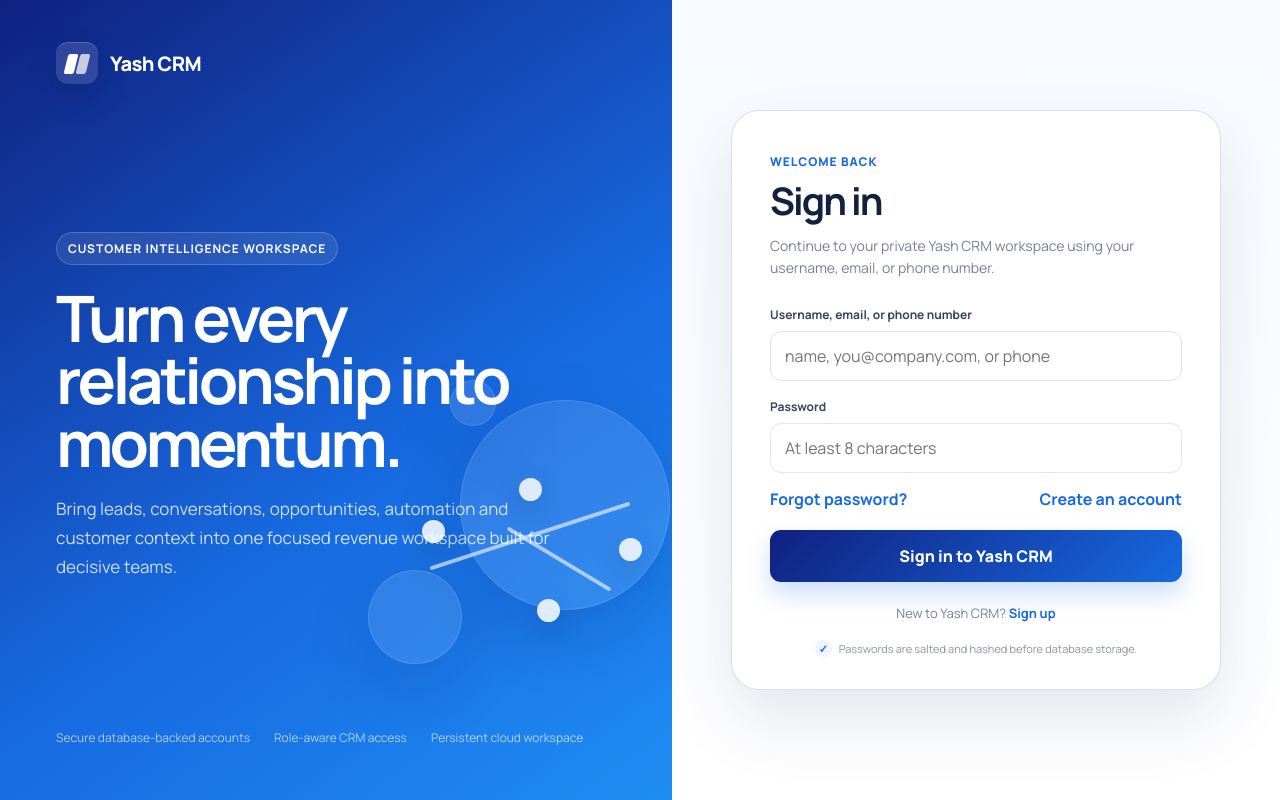
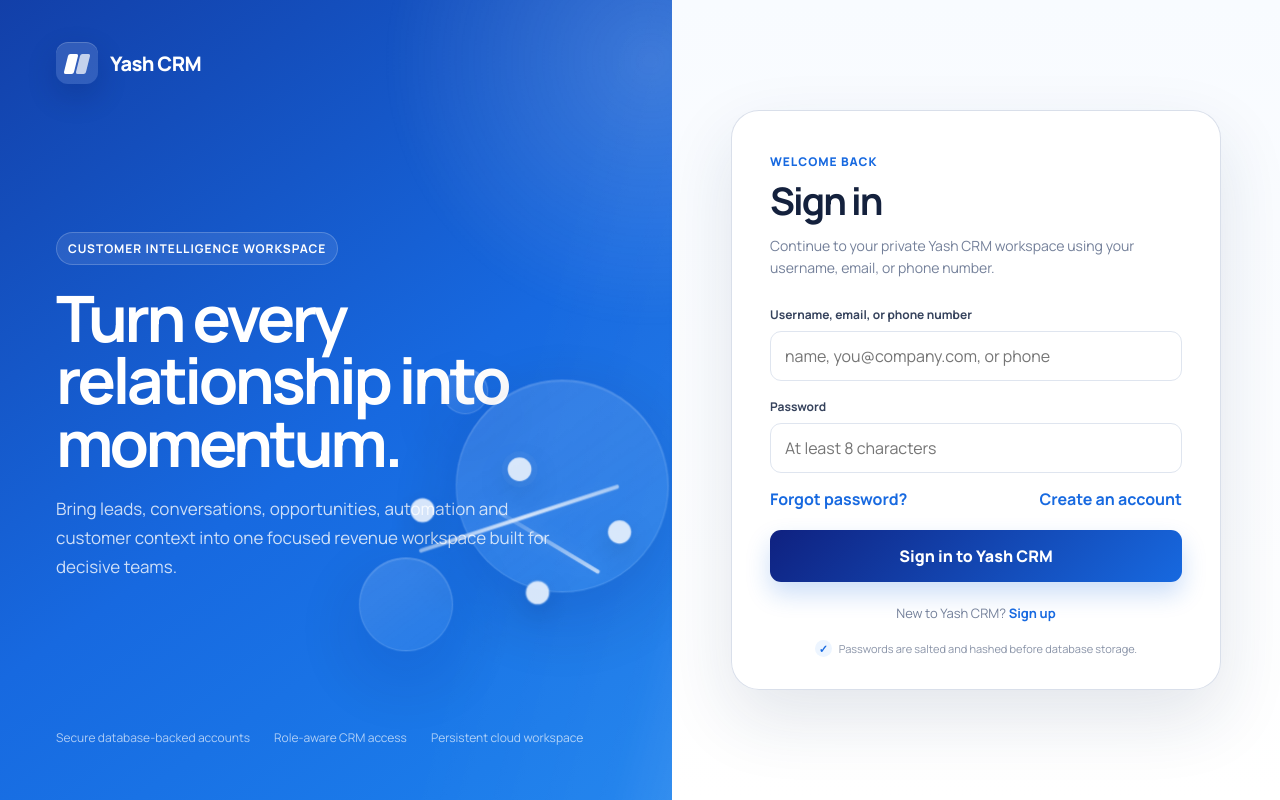
Before and after one commit to AN4NDHUX/yash-crm, a FastAPI app: page /login in a window 1280 px wide. Run offline with FastAPI, Linux system fonts and the light colour scheme; some libraries are stand-ins or nearby versions.

Commit message:
Polish authentication layout and premium motion

```diff
--- a/templates/auth.html
+++ b/templates/auth.html
@@ -12,8 +12,10 @@
   <style>
     :root{--blue:#0f2180;--blue2:#1769e0;--ink:#14213d;--muted:#74809a;--line:#dfe5ef;--soft:#f5f8fc;--danger:#c73737}
     *{box-sizing:border-box} body{margin:0;font-family:Manrope,Segoe UI,sans-serif;color:var(--ink);background:#eef4fb;min-height:100vh}
-    .auth-shell{min-height:100vh;display:grid;grid-template-columns:minmax(0,1.05fr) minmax(440px,.95fr);background:white}
-    .hero{position:relative;overflow:hidden;padding:42px 56px 54px;background:linear-gradient(145deg,#0f2180 0%,#1769e0 58%,#1f8df4 100%);color:white;display:flex;flex-direction:column;justify-content:space-between}
+    .auth-shell{min-height:100vh;min-height:100dvh;display:grid;grid-template-columns:minmax(0,1.05fr) minmax(420px,.95fr);background:white;overflow:hidden}
+    .hero{position:relative;isolation:isolate;overflow:hidden;min-width:0;padding:42px 56px 54px;background:linear-gradient(145deg,#0f2180 0%,#1769e0 58%,#1f8df4 100%);background-size:160% 160%;color:white;display:flex;flex-direction:column;justify-content:space-between;animation:heroGradient 18s ease-in-out infinite}
+    .hero::before{content:"";position:absolute;z-index:-1;inset:-35%;background:linear-gradient(112deg,transparent 34%,rgba(255,255,255,.045) 46%,rgba(255,255,255,.14) 50%,rgba(255,255,255,.045) 54%,transparent 66%);transform:translate3d(-32%,0,0) rotate(-7deg);animation:heroGloss 11s cubic-bezier(.45,0,.2,1) infinite;pointer-events:none}
+    .hero::after{content:"";position:absolute;z-index:-2;width:560px;height:560px;right:-260px;top:-220px;border-radius:50%;background:radial-gradient(circle,rgba(255,255,255,.17),rgba(255,255,255,0) 68%);animation:ambientDrift 14s ease-in-out infinite alternate;pointer-events:none}
     .brand{display:flex;align-items:center;gap:12px;font-weight:800;font-size:20px;letter-spacing:-.03em}
     .mark{position:relative;width:42px;height:42px;border-radius:12px;background:rgba(255,255,255,.13);box-shadow:inset 0 1px 0 rgba(255,255,255,.18),0 12px 30px rgba(2,15,69,.18)}
     .mark i,.mark b{position:absolute;top:12px;width:10px;height:20px;border-radius:2px;background:white;transform:skew(-14deg)}
@@ -22,16 +24,16 @@
     .kicker{display:inline-flex;padding:7px 11px;border:1px solid rgba(255,255,255,.2);border-radius:999px;background:rgba(255,255,255,.09);font-size:12px;font-weight:700;letter-spacing:.08em;text-transform:uppercase}
     .hero h1{font-size:clamp(40px,5vw,72px);line-height:.98;letter-spacing:-.055em;margin:22px 0 20px;max-width:640px}
     .hero p{max-width:500px;font-size:17px;line-height:1.7;color:rgba(255,255,255,.79);margin:0}
-    .hero-art{position:absolute;right:-40px;bottom:72px;width:370px;height:370px;opacity:.86;pointer-events:none}
-    .orb{position:absolute;border-radius:999px;background:rgba(255,255,255,.12);border:1px solid rgba(255,255,255,.14);box-shadow:0 24px 80px rgba(0,19,91,.18)}
-    .orb.a{width:210px;height:210px;right:42px;top:42px}.orb.b{width:94px;height:94px;left:26px;bottom:64px}.orb.c{width:46px;height:46px;left:108px;top:22px}
-    .journey{position:absolute;inset:84px 40px auto auto;width:255px;height:190px}
-    .journey:before,.journey:after{content:"";position:absolute;background:rgba(255,255,255,.7);border-radius:999px}
-    .journey:before{width:210px;height:4px;left:8px;top:92px;transform:rotate(-18deg)}.journey:after{width:120px;height:4px;left:82px;top:115px;transform:rotate(31deg)}
-    .node{position:absolute;width:23px;height:23px;border-radius:50%;background:#fff;box-shadow:0 10px 28px rgba(0,0,0,.18)} .n1{left:5px;top:78px}.n2{left:102px;top:36px}.n3{right:30px;top:96px}.n4{left:120px;bottom:10px}
+    .hero-art{position:absolute;right:-40px;bottom:72px;width:370px;height:370px;opacity:.88;pointer-events:none;transform:translateZ(0);animation:artFloat 12s ease-in-out infinite}
+    .orb{position:absolute;border-radius:999px;background:linear-gradient(145deg,rgba(255,255,255,.16),rgba(255,255,255,.07));border:1px solid rgba(255,255,255,.16);box-shadow:inset 0 1px 0 rgba(255,255,255,.18),0 24px 80px rgba(0,19,91,.18);will-change:transform}
+    .orb.a{width:210px;height:210px;right:42px;top:42px;animation:orbA 9s ease-in-out infinite}.orb.b{width:94px;height:94px;left:26px;bottom:64px;animation:orbB 7.5s ease-in-out infinite}.orb.c{width:46px;height:46px;left:108px;top:22px;animation:orbC 6.5s ease-in-out infinite}
+    .journey{position:absolute;inset:84px 40px auto auto;width:255px;height:190px;will-change:transform;animation:journeyDrift 10s ease-in-out infinite}
+    .journey:before,.journey:after{content:"";position:absolute;height:4px;border-radius:999px;background:linear-gradient(90deg,rgba(255,255,255,.18),rgba(255,255,255,.92),rgba(255,255,255,.28));background-size:220% 100%;box-shadow:0 0 18px rgba(255,255,255,.10);animation:lineFlow 3.8s linear infinite}
+    .journey:before{width:210px;left:8px;top:92px;transform:rotate(-18deg)}.journey:after{width:120px;left:82px;top:115px;transform:rotate(31deg);animation-delay:-1.6s}
+    .node{position:absolute;width:23px;height:23px;border-radius:50%;background:rgba(255,255,255,.94);box-shadow:0 10px 28px rgba(0,0,0,.18),0 0 0 0 rgba(255,255,255,.18);will-change:transform;animation:nodePulse 4.6s ease-in-out infinite}.n1{left:5px;top:78px}.n2{left:102px;top:36px;animation-delay:-1.1s}.n3{right:30px;top:96px;animation-delay:-2.2s}.n4{left:120px;bottom:10px;animation-delay:-3.2s}
     .hero-foot{display:flex;gap:24px;flex-wrap:wrap;font-size:12px;color:rgba(255,255,255,.65)}
     .panel-wrap{display:grid;place-items:center;padding:48px 56px;background:linear-gradient(180deg,#f8fbff 0%,#fff 100%)}
-    .panel{width:min(100%,490px);background:white;border:1px solid rgba(213,220,232,.9);border-radius:28px;padding:38px 38px 32px;box-shadow:0 28px 70px rgba(25,50,92,.12)}
+    .panel{width:min(100%,490px);max-height:calc(100dvh - 56px);overflow:auto;overscroll-behavior:contain;background:rgba(255,255,255,.96);border:1px solid rgba(213,220,232,.9);border-radius:28px;padding:38px 38px 32px;box-shadow:0 28px 70px rgba(25,50,92,.12);backdrop-filter:blur(14px);animation:panelEnter .58s cubic-bezier(.22,.8,.22,1) both}
     .eyebrow{font-size:12px;font-weight:800;letter-spacing:.08em;color:var(--blue2);text-transform:uppercase}
     .panel h2{font-size:38px;line-height:1.05;letter-spacing:-.05em;margin:10px 0 8px}
     .panel .sub{color:var(--muted);font-size:14px;line-height:1.6;margin-bottom:26px}
@@ -58,7 +60,19 @@
     body.signup .panel-wrap{align-items:flex-start;overflow-y:auto;padding-top:28px;padding-bottom:28px}
     body.signup .panel{margin:0 auto}
     body.forgot .panel-wrap,body.reset .panel-wrap{align-items:center}
-    @media(max-width:980px){.auth-shell{grid-template-columns:1fr}.hero{min-height:360px;padding:34px}.hero-art{right:-80px;bottom:-35px;transform:scale(.8)}.hero h1{font-size:48px}.panel-wrap{padding:34px 20px 48px}}
+    @keyframes heroGradient{0%,100%{background-position:0% 45%}50%{background-position:100% 55%}}
+    @keyframes heroGloss{0%,14%{transform:translate3d(-38%,0,0) rotate(-7deg);opacity:0}24%{opacity:.78}58%{transform:translate3d(38%,0,0) rotate(-7deg);opacity:.72}72%,100%{transform:translate3d(56%,0,0) rotate(-7deg);opacity:0}}
+    @keyframes ambientDrift{from{transform:translate3d(-18px,12px,0) scale(.96)}to{transform:translate3d(18px,-14px,0) scale(1.04)}}
+    @keyframes artFloat{0%,100%{transform:translate3d(0,0,0)}50%{transform:translate3d(-8px,-12px,0)}}
+    @keyframes orbA{0%,100%{transform:translate3d(0,0,0) scale(1)}50%{transform:translate3d(9px,-13px,0) scale(1.025)}}
+    @keyframes orbB{0%,100%{transform:translate3d(0,0,0)}50%{transform:translate3d(-10px,-8px,0)}}
+    @keyframes orbC{0%,100%{transform:translate3d(0,0,0)}50%{transform:translate3d(7px,10px,0)}}
+    @keyframes journeyDrift{0%,100%{transform:translate3d(0,0,0)}50%{transform:translate3d(-4px,-7px,0)}}
+    @keyframes lineFlow{from{background-position:210% 0}to{background-position:-10% 0}}
+    @keyframes nodePulse{0%,100%{transform:translate3d(0,0,0) scale(1);box-shadow:0 10px 28px rgba(0,0,0,.18),0 0 0 0 rgba(255,255,255,.18)}50%{transform:translate3d(0,-4px,0) scale(1.045);box-shadow:0 12px 32px rgba(0,0,0,.18),0 0 0 8px rgba(255,255,255,0)}}
+    @keyframes panelEnter{from{opacity:0;transform:translate3d(0,14px,0)}to{opacity:1;transform:translate3d(0,0,0)}}
+    @media(prefers-reduced-motion:reduce){.hero,.hero::before,.hero::after,.hero-art,.orb,.journey,.journey::before,.journey::after,.node,.panel{animation:none!important}.submit{transition:none}}
+    @media(max-width:980px){.auth-shell{grid-template-columns:1fr;overflow:visible}.hero{min-height:360px;padding:34px}.hero-art{right:-80px;bottom:-35px;transform:scale(.8)}.hero h1{font-size:48px}.panel-wrap{padding:34px 20px 48px}.panel{max-height:none}}
     @media(max-width:560px){.hero{min-height:280px}.hero-copy{padding-top:34px}.hero h1{font-size:38px}.hero p{font-size:14px}.hero-art{display:none}.panel{padding:30px 22px;border-radius:20px}.panel h2{font-size:32px}.panel-wrap{padding:22px 14px 36px}}
   </style>
 </head>
```
